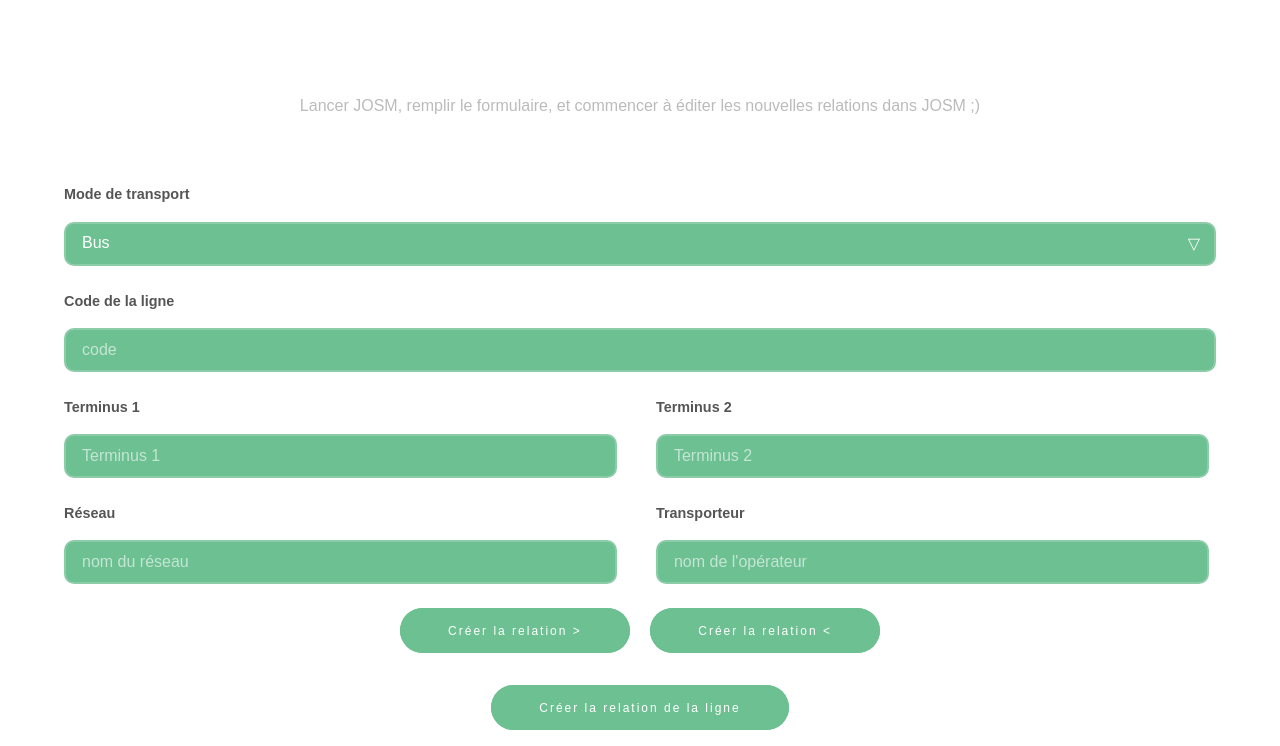
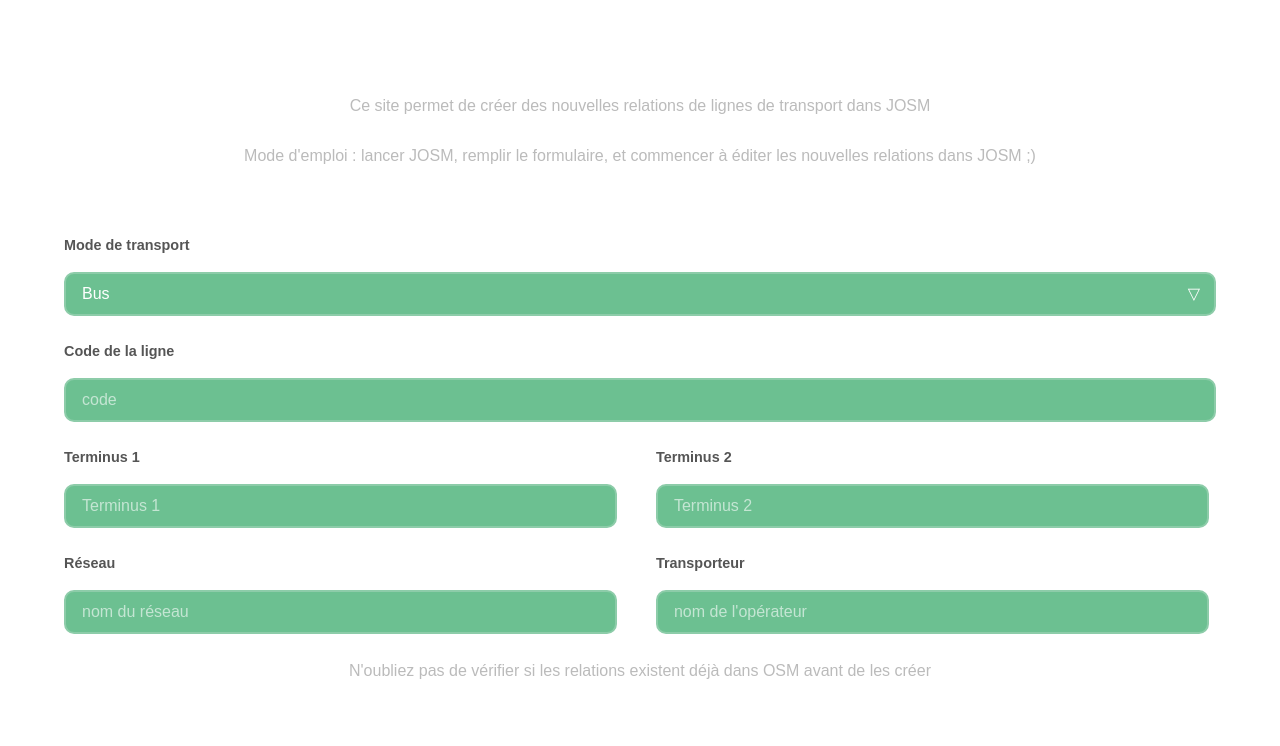
Before and after one commit to Jungle-Bus/transport-relation-creator, a plain HTML site: page index.html in a window 1280 px wide. Shown: the part 47-793 px from the top of the page. Drawn offline with nearby package versions, Linux system fonts and the light colour scheme.

Commit message:
improve wordings

```diff
--- a/index.html
+++ b/index.html
@@ -22,7 +22,8 @@
 
             <div class="inner">
                 <header class="align-center">
-                    <p>Lancer JOSM, remplir le formulaire, et commencer à éditer les nouvelles relations dans JOSM ;)</p>
+                    <p>Ce site permet de créer des nouvelles relations de lignes de transport dans JOSM</p>
+                    <p>Mode d'emploi : lancer JOSM, remplir le formulaire, et commencer à éditer les nouvelles relations dans JOSM ;)</p>
                 </header>
 
                 <form id="form_relations_creator">
@@ -65,7 +66,9 @@
                         <label for="operator">Transporteur</label>
                         <input name="operator" type="text" placeholder="nom de l'opérateur" v-model.trim="operator">
                     </div>
-
+                    <header class="align-center">
+                        <p>N'oubliez pas de vérifier si les relations existent déjà dans OSM avant de les créer</p>
+                    </header>
                     <ul class="align-center actions">
                         <li>
                             <a class="button special" v-bind:href="route_a" target="_blank">
@@ -78,9 +81,9 @@
                         <li>
                             <a class="button special" v-bind:href="route_b" target="_blank">
                                 Créer la relation
+                                {{to}}
+                                >
                                 {{from}}
-                                &lt;
-                                {{to}}
                             </a>
                         </li>
                     </ul>
@@ -92,7 +95,6 @@
                         </li>
                     </ul>
                 </form>
-
             </section>
 
             <!-- Footer -->
```
Also changed, not shown: 1 other file.
